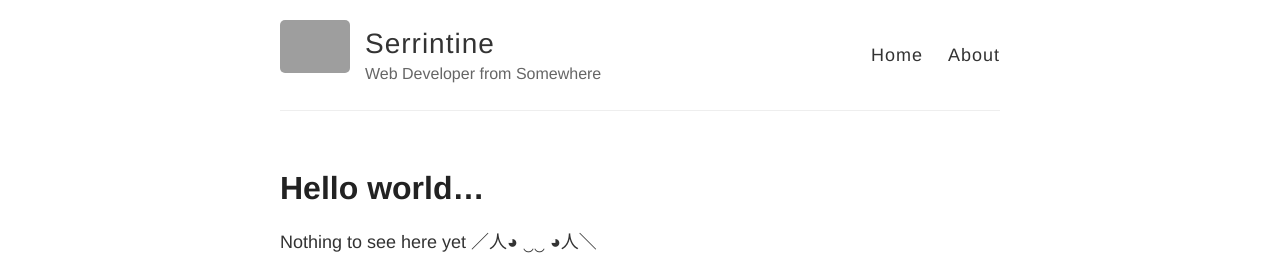
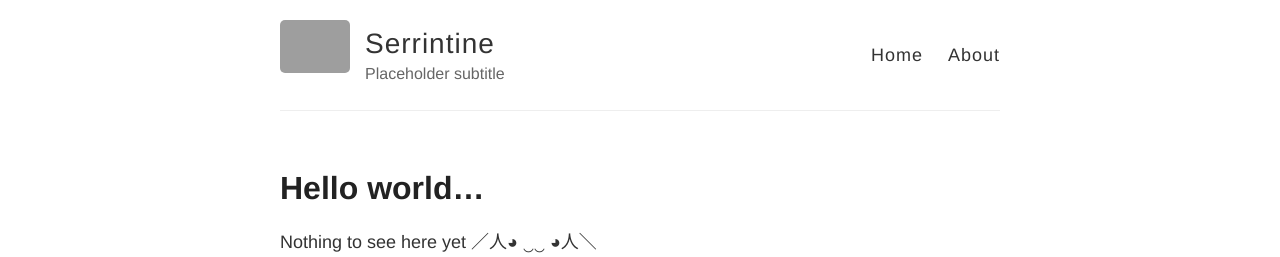
Before and after one commit to serrintine/serrintine.github.io, a Jekyll site: the page built from index.md, in a window 1280 px wide. Shown: the top 257 px of the page. Built offline with Jekyll 4.4.1, drawn with Linux system fonts in a browser that asks for light colours.

Commit message:
Updated _config.yml

```diff
--- a/_config.yml
+++ b/_config.yml
@@ -6,7 +6,7 @@
 name: Serrintine
 
 # Short bio or description (displayed in the header)
-description: Web Developer from Somewhere
+description: [Placeholder subtitle]
 
 # URL of your avatar or profile pic (you could use your GitHub profile pic)
 avatar: //serrintine.github.io/images/logo.png
```
